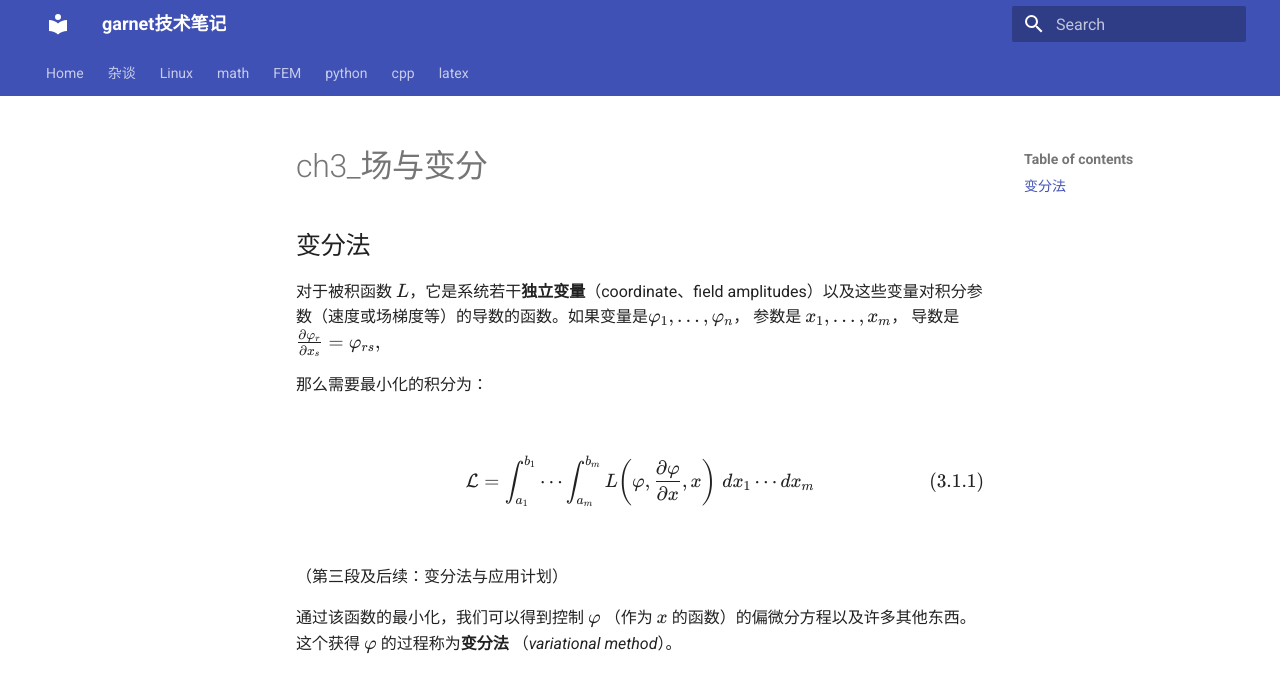
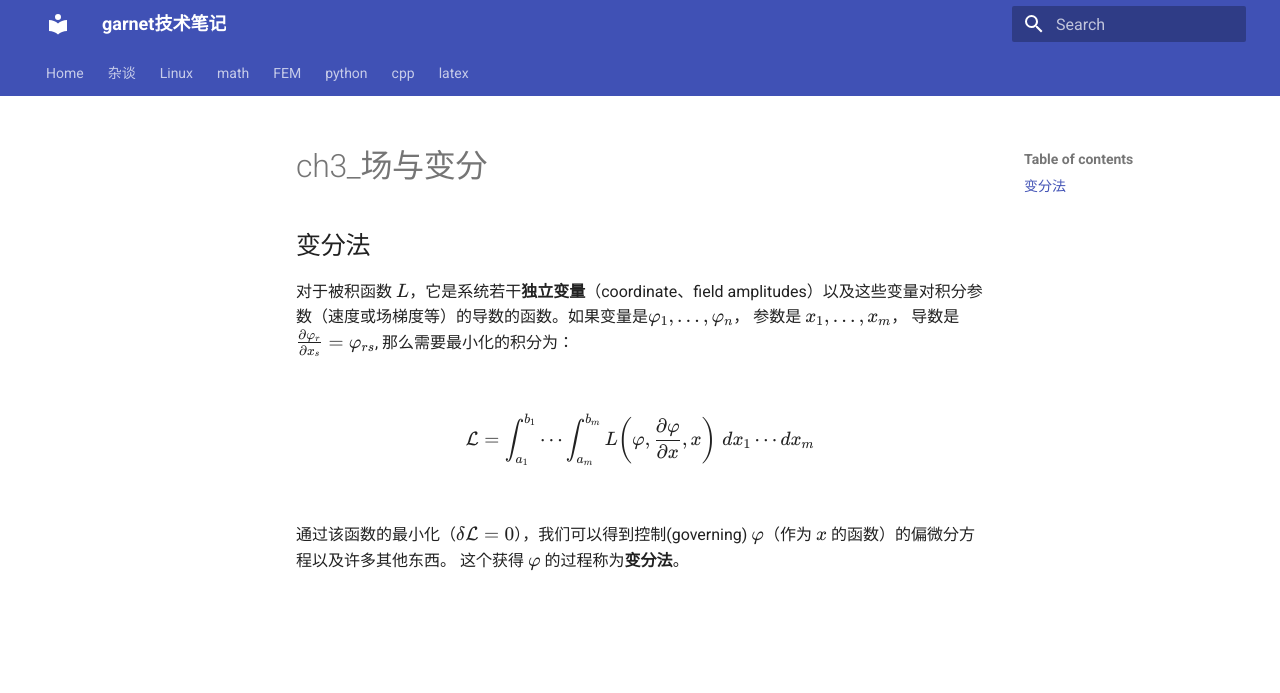
Before and after one commit to ymma98/technotes, an MkDocs documentation site: the page built from docs/math/数学物理方法/ch3_场与变分.md, in a window 1280 px wide. Shown: the top 693 px of the page. Built offline with MkDocs 1.6.1 and Material for MkDocs 9.7.7, drawn with Linux system fonts in a browser that asks for light colours.

Commit message:
docs/math/数学物理方法/ch3_场与变分.md updated from https://stackedit.cn/

```diff
--- a/docs/math/数学物理方法/ch3_场与变分.md
+++ b/docs/math/数学物理方法/ch3_场与变分.md
@@ -3,35 +3,16 @@
 ## 变分法
 
 对于被积函数 $L$，它是系统若干**独立变量**（coordinate、field amplitudes）以及这些变量对积分参数（速度或场梯度等）的导数的函数。如果变量是$\varphi_1,\ldots,\varphi_n$， 参数是 $x_1,\ldots,x_m$，
-导数是
-$
-\frac{\partial \varphi_r}{\partial x_s} = \varphi_{rs},
-$
-
-那么需要最小化的积分为：
+导数是  $\frac{\partial \varphi_r}{\partial x_s} = \varphi_{rs}$, 那么需要最小化的积分为：
 
 $$
-\mathcal{L}
-=
-\int_{a_1}^{b_1}
-\cdots
-\int_{a_m}^{b_m}
-L\!\left(
-\varphi,
-\frac{\partial \varphi}{\partial x},
-x
-\right)
-\, dx_1 \cdots dx_m
-\tag{3.1.1}
+\mathcal{L}=
+\int_{a_1}^{b_1} \cdots \int_{a_m}^{b_m} L\!\left(
+\varphi, \frac{\partial \varphi}{\partial x}, x \right) \, dx_1 \cdots dx_m
 $$
 
-（第三段及后续：变分法与应用计划）
-
-通过该函数的最小化，我们可以得到控制 $\varphi$
-（作为 $x$ 的函数）的偏微分方程以及许多其他东西。
-这个获得 $\varphi$ 的过程称为**变分法**
-（*variational method*）。
+通过该函数的最小化（$\delta \mathcal{L} = 0$），我们可以得到控制(governing) $\varphi$（作为 $x$ 的函数）的偏微分方程以及许多其他东西。 这个获得 $\varphi$ 的过程称为**变分法**。
 
 <!--stackedit_data:
-eyJoaXN0b3J5IjpbLTE4MDM1MDQzMTVdfQ==
+eyJoaXN0b3J5IjpbLTkwNTIxNDI4MF19
 -->
```
